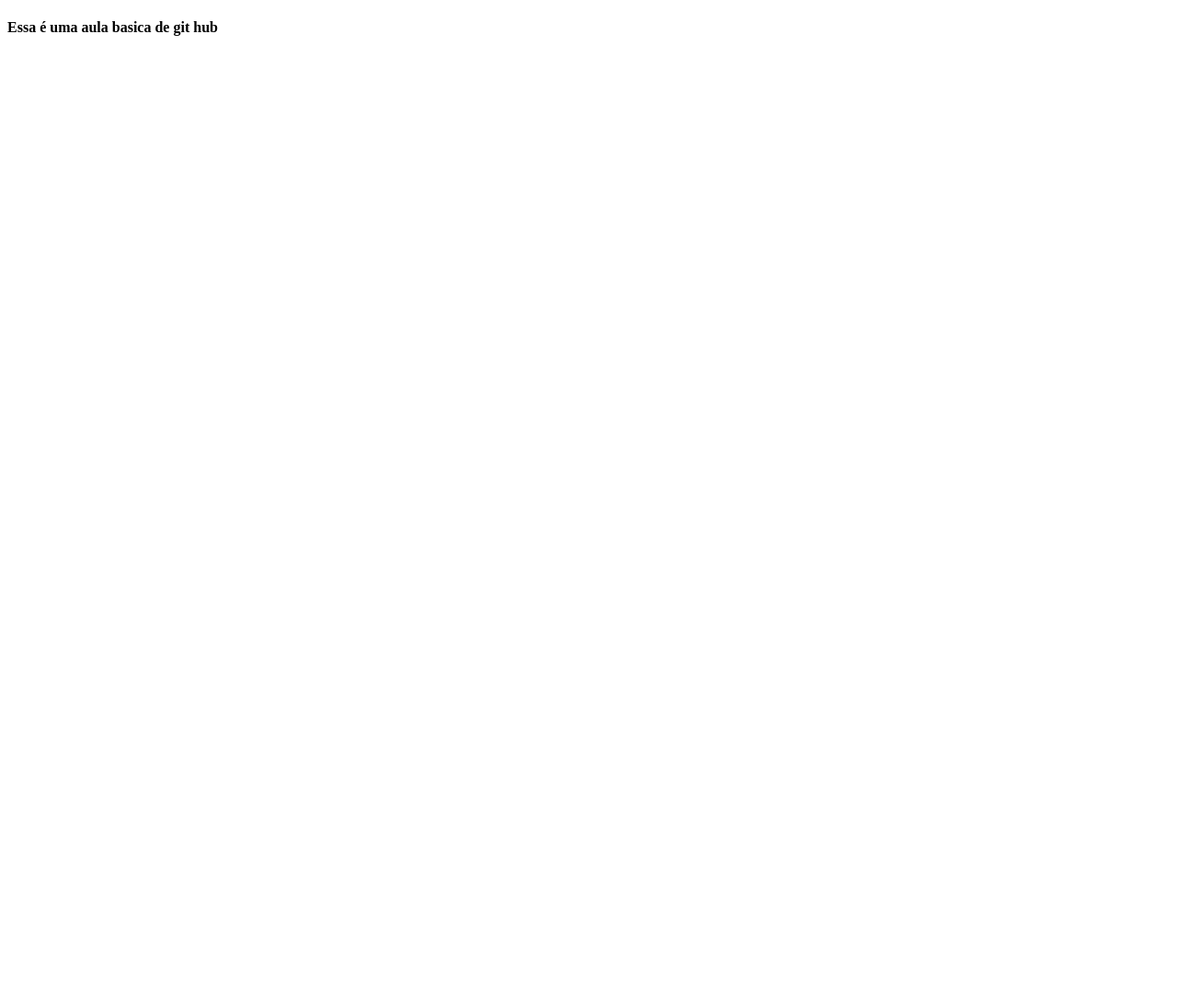
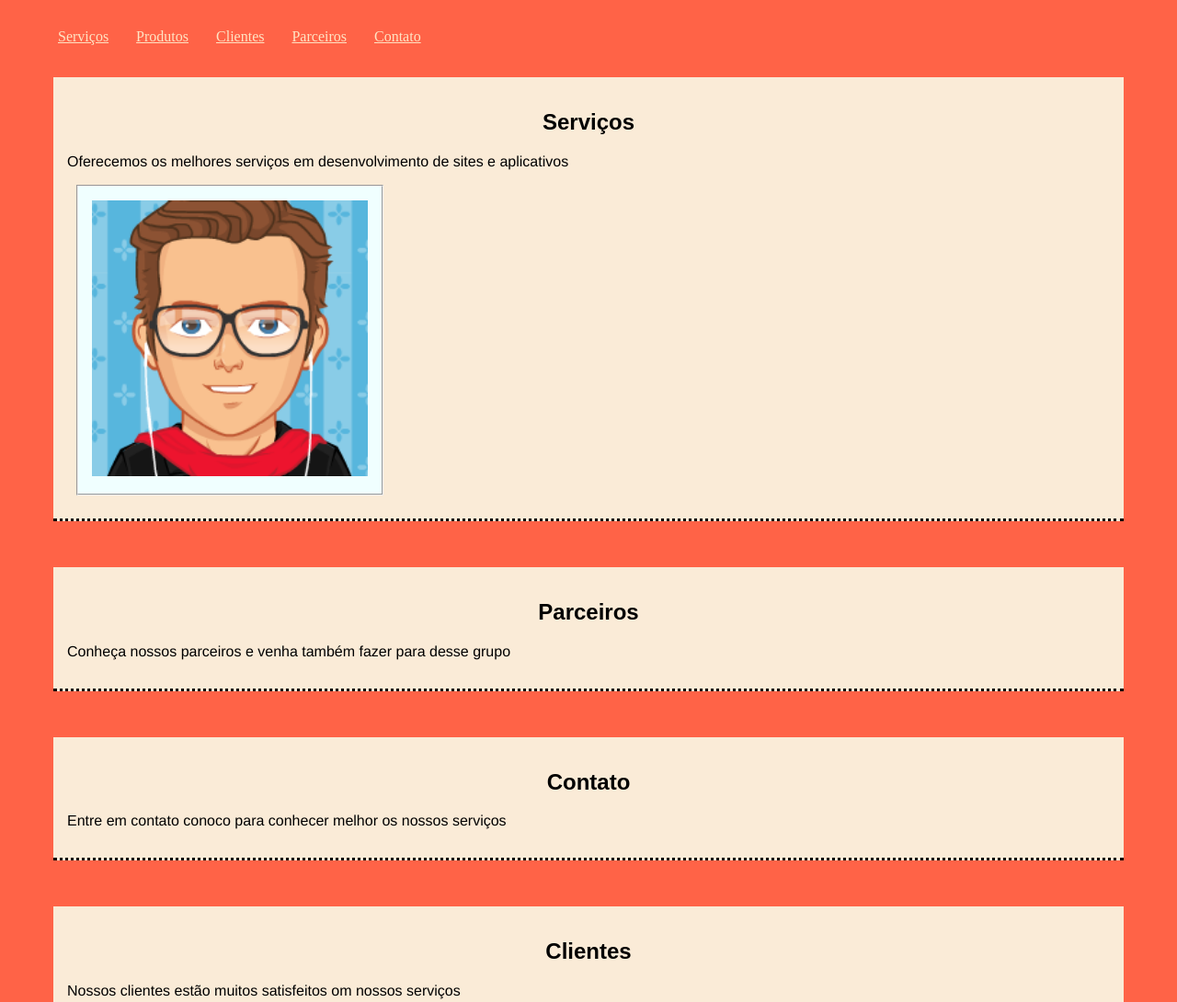
Before and after one commit to ismaelstrey/aulaGit, a plain HTML site: page index.html in a window 1280 px wide. Shown: the top 1090 px of the page at 92% size. Before the commit the page ends 800 px from the top, so only its background shows below. Drawn offline with Linux system fonts and the light colour scheme.

Commit message:
criação da pagina de html

```diff
--- /dev/null
+++ b/css/style.css
@@ -0,0 +1,55 @@
+body{
+  background-color: tomato;
+}
+section{
+  background-color: antiquewhite;
+  margin: 50px;
+  padding: 15px;
+  border-bottom-style: dotted;
+  font-family: 'Franklin Gothic Medium', 'Arial Narrow', Arial, sans-serif;
+}
+section h2 {
+  text-align: center;
+  font-family: fantasy;
+}
+footer{
+  text-align: center;
+  padding: 20px;
+  color: bisque;
+}
+footer h3 {
+  text-underline-position: below;
+  border: 2px;
+  color: aliceblue;
+}
+nav{
+  display: block;
+}
+nav ul li {
+  margin: 5px;
+  padding: 10px;
+  list-style-type: none;
+  float: left;
+
+
+}
+nav ul li a {
+  color: bisque;
+}
+nav ul li a:hover {
+  color:crimson;
+}
+header{
+  float: left;
+}
+.img_clientes{
+  margin: 10px;
+  padding: 15px;
+  background-color: azure;
+  border: 2px;
+  border-style: groove;
+  width: 300px;
+}
+.default{
+  background-color:rgb(255, 255, 255);
+}
--- a/index.html
+++ b/index.html
@@ -1,12 +1,52 @@
 <!DOCTYPE html>
 <html lang="en">
+
 <head>
   <meta charset="UTF-8">
   <meta name="viewport" content="width=device-width, initial-scale=1.0">
   <meta http-equiv="X-UA-Compatible" content="ie=edge">
   <title>Curso de git</title>
+  <link rel="stylesheet" href="/css/style.css">
 </head>
+
 <body>
-  <h4>Essa é uma aula basica de git hub</h4>
+  <nav>
+    <ul>
+      <li><a href="#service">Serviços</a></li>
+      <li><a href="#product">Produtos</a></li>
+      <li><a href="#clients">Clientes</a></li>
+      <li><a href="#customers">Parceiros</a></li>
+      <li><a href="#contact">Contato</a></li>
+    </ul>
+  </nav>
+<br>
+  <section id="services">
+    <h2>Serviços</h2>
+    <p>Oferecemos os melhores serviços em desenvolvimento de sites e aplicativos</p>
+    <div class="img_clientes">
+      <img src="/img/20151020_013013_1710_demo.png" class="default" width="300" alt="Serviços">
+    </div>
+  </section>
+  <section id="customers">
+    <h2>Parceiros</h2>
+    <p>Conheça nossos parceiros e venha também fazer para desse grupo</p>
+  </section>
+  <section id="contact">
+    <h2>Contato</h2>
+    <p>Entre em contato conoco para conhecer melhor os nossos serviços</p>
+  </section>
+  <section id="clients">
+    <h2>Clientes </h2>
+    <p>Nossos clientes estão muitos satisfeitos om nossos serviços</p>
+    <div class="img_clientes"> <img src="/img/mapa-politico-del-mundo_23-2147511327-1.jpg" class="default" width="300" alt="Clientes2"></div>
+    <div class="img_clientes"> <img src="/img/default_female600x600-3702af30bd630e7b0fa62af75cd2e67c.png" class="default" width="300" alt="Clientes2"></div>
+  </section>
+
+  <footer>
+    <h3>Desenvolvido</h3> <strong>Ismael Strey Pereira</strong>
+  </footer>
+
+
 </body>
+
 </html>
```
Also changed, not shown: aulas.txt (added), img/1-Equipe.jpg (added), img/20151020_013013_1710_demo.png (added), img/Goomark-Quais-as-qualidades-essenciais-de-uma-equipe-de-alta-performance.jpg (added), img/avatar5.png (added), img/default_female600x600-3702af30bd630e7b0fa62af75cd2e67c.png (added), img/mapa-politico-del-mundo_23-2147511327-1.jpg (added), 1 other file.
